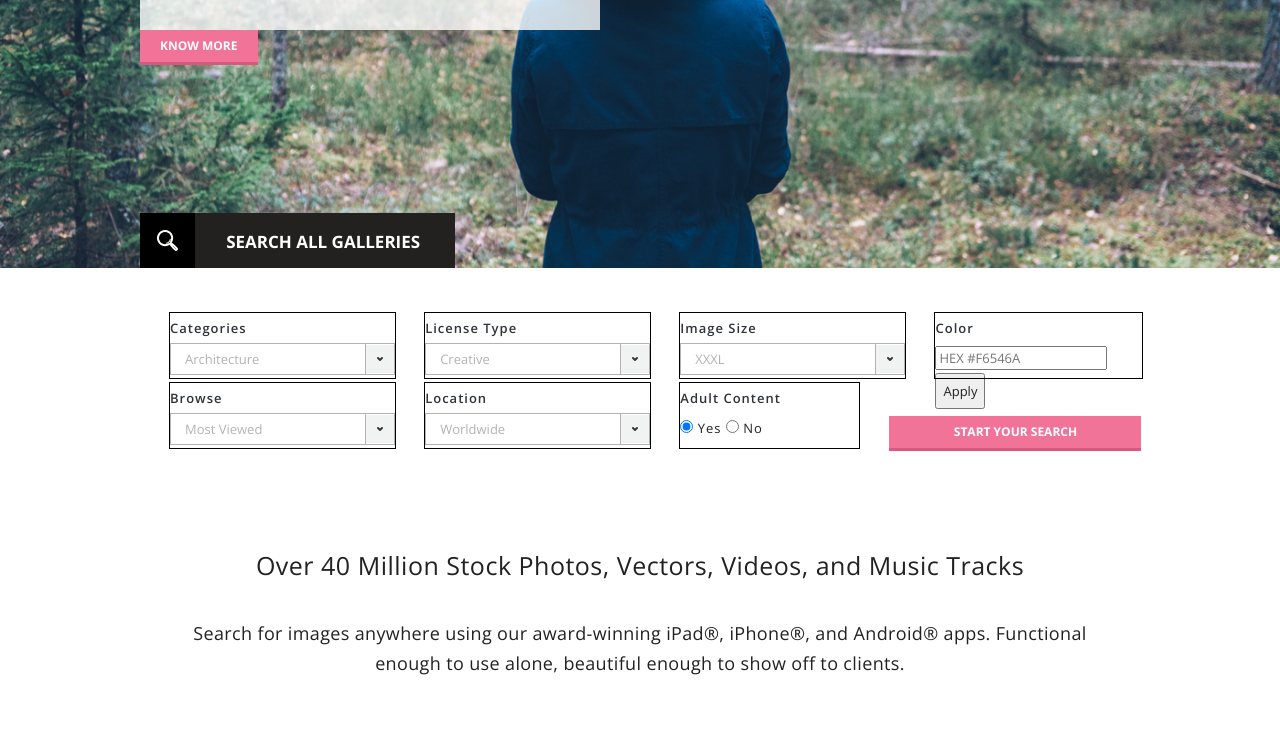
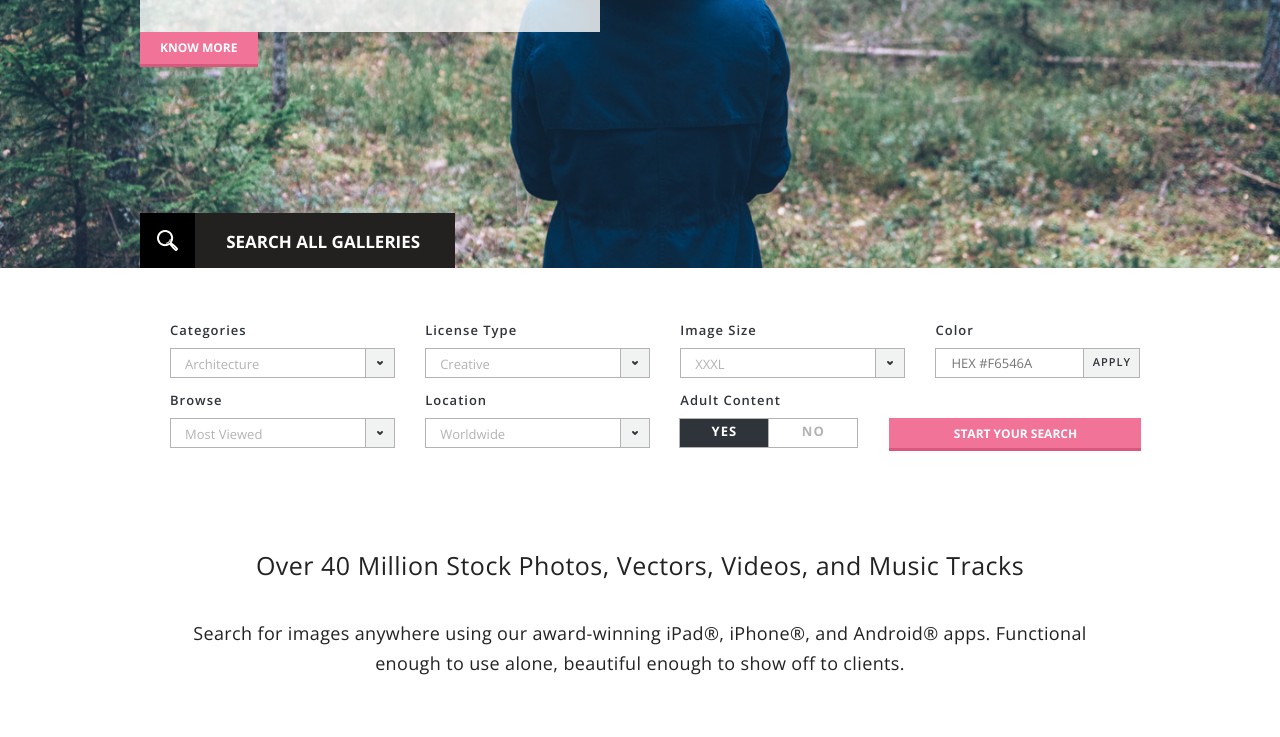
Before and after one commit to GeorgeGUS/Innosphere-simple, a plain HTML site: page index.html in a window 1280 px wide. Shown: the part 517-1254 px from the top of the page. Drawn offline with nearby package versions, Linux system fonts and the light colour scheme.

Commit message:
Доверстал раздел поиска.

```diff
--- a/css/main.css
+++ b/css/main.css
@@ -198,6 +198,8 @@ h2 {
 }
 
 #main-nav {
+  position: absolute;
+  top: 127px;
   width: inherit;
   wrap-option: nowrap;
   color: #ffffff;
@@ -257,7 +259,7 @@ h2 {
 }
 
 .main-header-image-text {
-  margin-top: 180px;
+  margin-top: 235px;
   padding: 20px;
   width: 420px;
   background-color: rgba(255, 255, 255, 0.8);
@@ -284,15 +286,16 @@ h2 {
   text-transform: uppercase;
   text-decoration: none;
   color: #ffffff;
+  border: none;
   background-color: #f17398;
   box-shadow: 0 3px #db577e;
 }
-.main-btn:hover {
+*[class^="main-btn"]:hover {
   background-color: #d9688a;
   box-shadow: 0 3px #c24e70;
 }
 
-.main-btn:active {
+*[class^="main-btn"]:active {
   background-color: #bf5c7a;
   box-shadow: 0 3px #a84362;
 }
@@ -352,22 +355,25 @@ h2 {
   margin-top: 5px;
   margin-left: 30px;
   margin-right: -4px;
+
   display: inline-block;
   vertical-align: bottom;
   width: 225px;
   height: 65px;
   font-size: 13px;
   letter-spacing: 1px;
-  line-height: 30px;
-  outline: 1px solid black;
+  line-height: 25px;
+  /*outline: 1px solid black;*/
 }
 
 .advanced-search-item legend {
+  padding: 5px 0;
   font-weight: 600;
   color: #2f343a;
 }
 
 .advanced-search-item .select-box {
+  height: 28px;
   color: #b3b3b3;
   border: 1px solid #b3b3b3;
   border-radius: 0;
@@ -383,7 +389,8 @@ h2 {
   background-color: transparent;
 }
 
-.select-box select:focus {
+.select-box select:focus,
+.select-color input:focus {
   outline: none;
 }
 
@@ -391,14 +398,64 @@ h2 {
   width: 207px;
 }
 
+.select-color input {
+  box-sizing: border-box;
+  padding: 0 15px;
+  width: 149px;
+  height: 30px;
+  border: 1px solid #b3b3b3;
+}
+
+.select-color .color-adjust-btn {
+  margin-left: -1px;
+  display: inline-block;
+  vertical-align: top;
+  width: 55px;
+  height: 28px;
+  text-align: center;
+  font-family: "Open Sans", "Arial", sans-serif;
+  font-size: 11px;
+  font-weight: 600;
+  text-transform: uppercase;
+  text-decoration: none;
+  color: #2f343a;
+  border: 1px solid #b3b3b3;
+  background-color: #f1f2f2;
+}
+
 .select-switch {
   width: 179px;
 }
 
+.select-switch input {
+  display: none;
+}
+
+.select-switch label {
+  margin-left: -1px;
+  display: inline-block;
+  vertical-align: top;
+  box-sizing: border-box;
+  width: 90px;
+  height: 30px;
+  text-align: center;
+  font-size: 13px;
+  font-weight: 700;
+  text-transform: uppercase;
+  color: #b3b3b3;
+  border: 1px solid #b3b3b3;
+}
+
+.select-switch input:checked + label {
+  color: #ffffff;
+  background-color: #2f343a;
+}
+
 .main-btn-wide {
-  margin-left: 30px;
-  margin-right: -4px;
+  vertical-align: top;
+  margin: 40px -4px 0 30px;
   width: 252px;
+  height: 30px;
   border: 0;
 }
 
--- a/index.html
+++ b/index.html
@@ -109,8 +109,8 @@
           </fieldset>
           <fieldset class="advanced-search-item select-color">
             <legend>Color</legend>
-            <input type="text" name="color" placeholder="HEX #F6546A">
-            <button type="button" class="color-adjust-btn">Apply</button>
+            <input type="text" name="color" placeholder="HEX #F6546A"><!--
+             --><a href="#" class="color-adjust-btn">Apply</a>
           </fieldset>
           <fieldset class="advanced-search-item">
             <legend>Browse</legend>
@@ -134,10 +134,10 @@
           </fieldset>
           <fieldset class="advanced-search-item select-switch">
             <legend>Adult Content</legend>
-            <input id="yes-btn" type="radio" value="yes" name="18+" checked>
-            <label class="adult-btn" for="yes-btn">Yes</label>
-            <input id="no-btn" type="radio" value="no" name="18+">
-            <label class="adult-btn" for="no-btn">No</label>
+            <input id="yes-btn" type="radio" value="yes" name="18+" checked><label
+             class="adult-btn" for="yes-btn">Yes</label><!--
+         --><input id="no-btn" type="radio" value="no" name="18+"><label
+             class="adult-btn" for="no-btn">No</label>
           </fieldset>
           <button class="main-btn-wide" type="submit">START YOUR SEARCH</button>
         </form>
```
